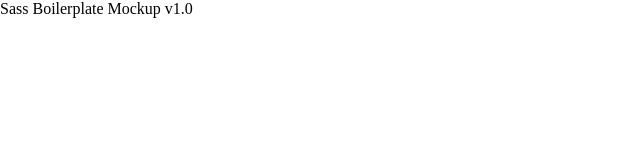
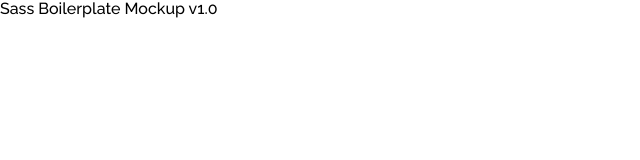
Before and after one commit to iohan/sass-boilerplate-mockup, a plain HTML site: page index.html in a window 1280 px wide. Shown: the full height of the page, 0-640 px from the left. Drawn offline with Linux system fonts and the light colour scheme.

Commit message:
Added Google Font

```diff
--- a/css/style.css
+++ b/css/style.css
@@ -338,6 +338,12 @@ template {
   display: none;
 }
 
+body {
+  font-family: "Raleway", sans-serif;
+  color: #000;
+  background-color: #fff;
+}
+
 /* Add Imports for different elements */
 
 /*# sourceMappingURL=style.css.map */
```
Also changed, not shown: 1 other file.
